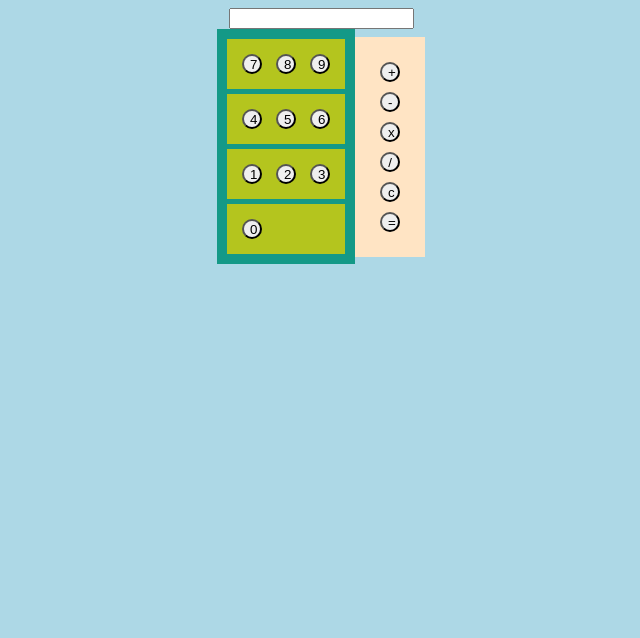
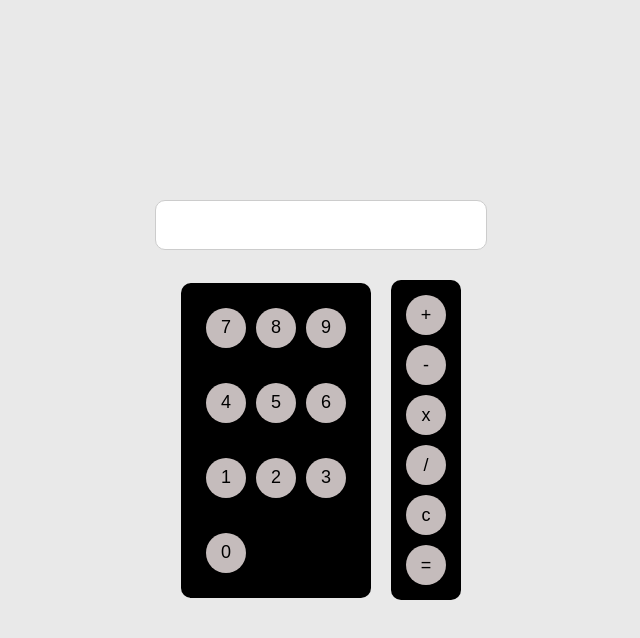
Before and after one commit to gi-codes/calculator-app, a plain HTML site: page fe/index.html in a window 1280 px wide. Shown: the whole page, without its empty margins (319-959 px from the left). Drawn offline with Linux system fonts and the light colour scheme.

Commit message:
made changes to css

```diff
--- a/fe/index.css
+++ b/fe/index.css
@@ -1,38 +1,79 @@
 body {
-    background-color: lightblue;
+    background-color: rgb(233, 233, 233);
     display:flex;
     align-items:center;
     flex-direction: column;
+    font-family: Arial, Helvetica, sans-serif;
+    height: 100vh;
+    justify-content: center;
+    margin: 0%;
+    color: white;
 }
 
 button {
-border-radius: 50%;
-height: 20px;
-width: 20px;
-margin: 5px;
+    border-radius: 50%;
+    height: 40px;
+    width: 40px;
+    margin: 5px;
+    background-color: rgb(197, 188, 188);
+    border: none;
+    cursor: pointer;
+    font-size: 18px;
 }
 
+#calculator {
+    display: flex;
+    justify-content: center;
+    margin-bottom: 20px;
+}
+
+#display {
+    width: 100%;
+    max-width: 500px;
+    height: 50px;
+    font-size: 24px;
+    padding: 10px;
+    text-align: right;
+    border-radius: 10px;
+    border: 1px solid #ccc;
+    box-sizing: border-box;
+    margin-bottom: 10px;
+}
+
+
 .numbers-operations {
-    display: inline-flex;
-    justify-content: flex-start;
+    display: flex;
+    gap: 20px;
     align-items:  center;
 }
 
 .number-container {
-    background-color: rgb(20, 153, 135);
+    background-color: rgb(0, 0, 0);
     padding: 5px;
     display:inline-block;
+    grid-template-columns: repeat(3, 1fr);
+    gap: 10px;
+    border-radius: 10px;
 }
 
 .number-row {
     padding: 10px;
-    background-color: rgb(180, 197, 30);
+    background-color: rgb(0, 0, 0);
     margin: 5px;
+    display: flex;
+    justify-content: space-between;
 }
 
 .operation-container {
-    display:inline-flex;
+    display:flex;
     flex-direction:  column;
-    padding: 20px;
-    background-color:bisque;
+    padding: 10px;
+    background-color:rgb(0, 0, 0);
+    grid-template-columns: repeat(3, 1fr);
+    border-radius: 10px;
+
 }
+
+button:hover {
+    background-color: rgb(170, 170, 170);
+}
```
